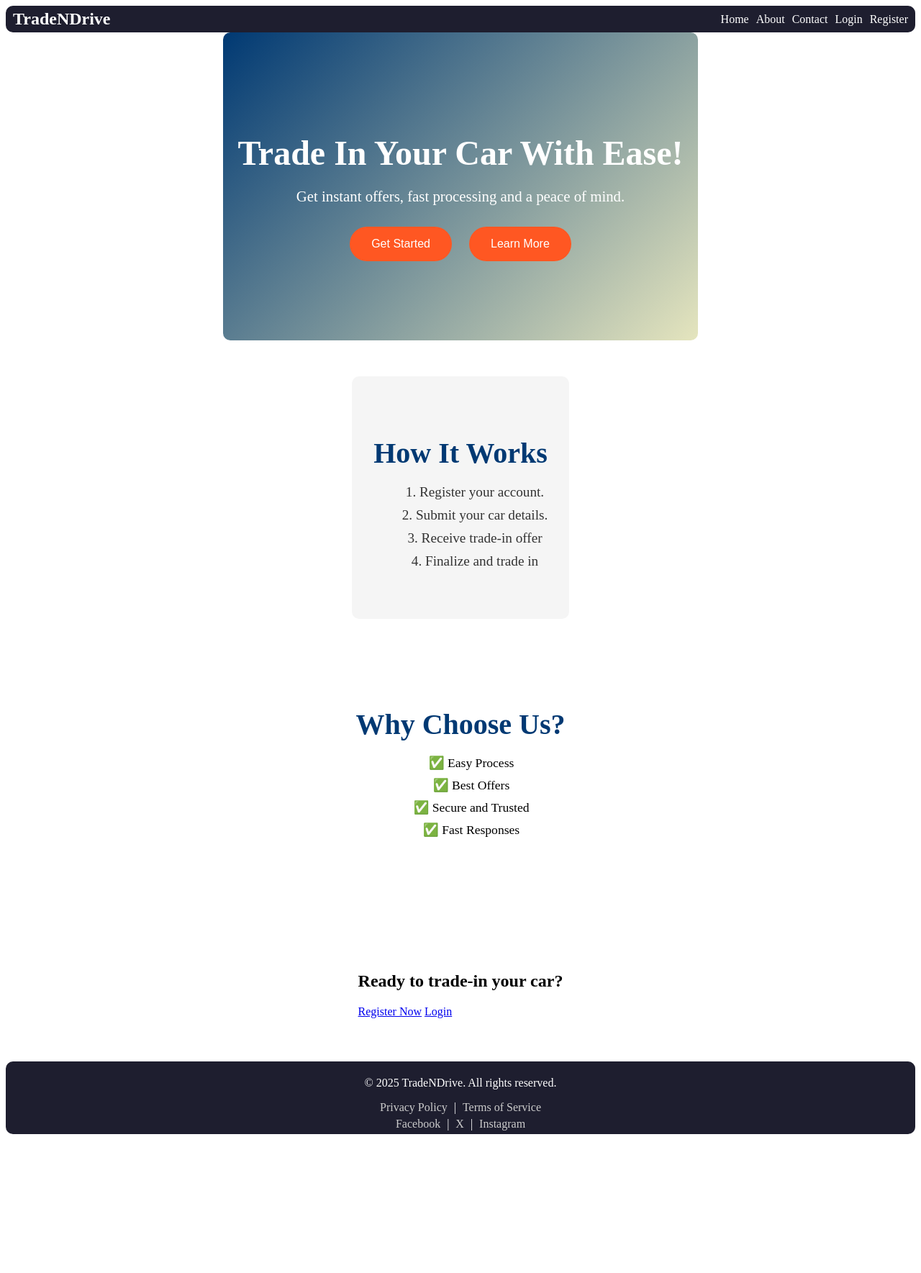
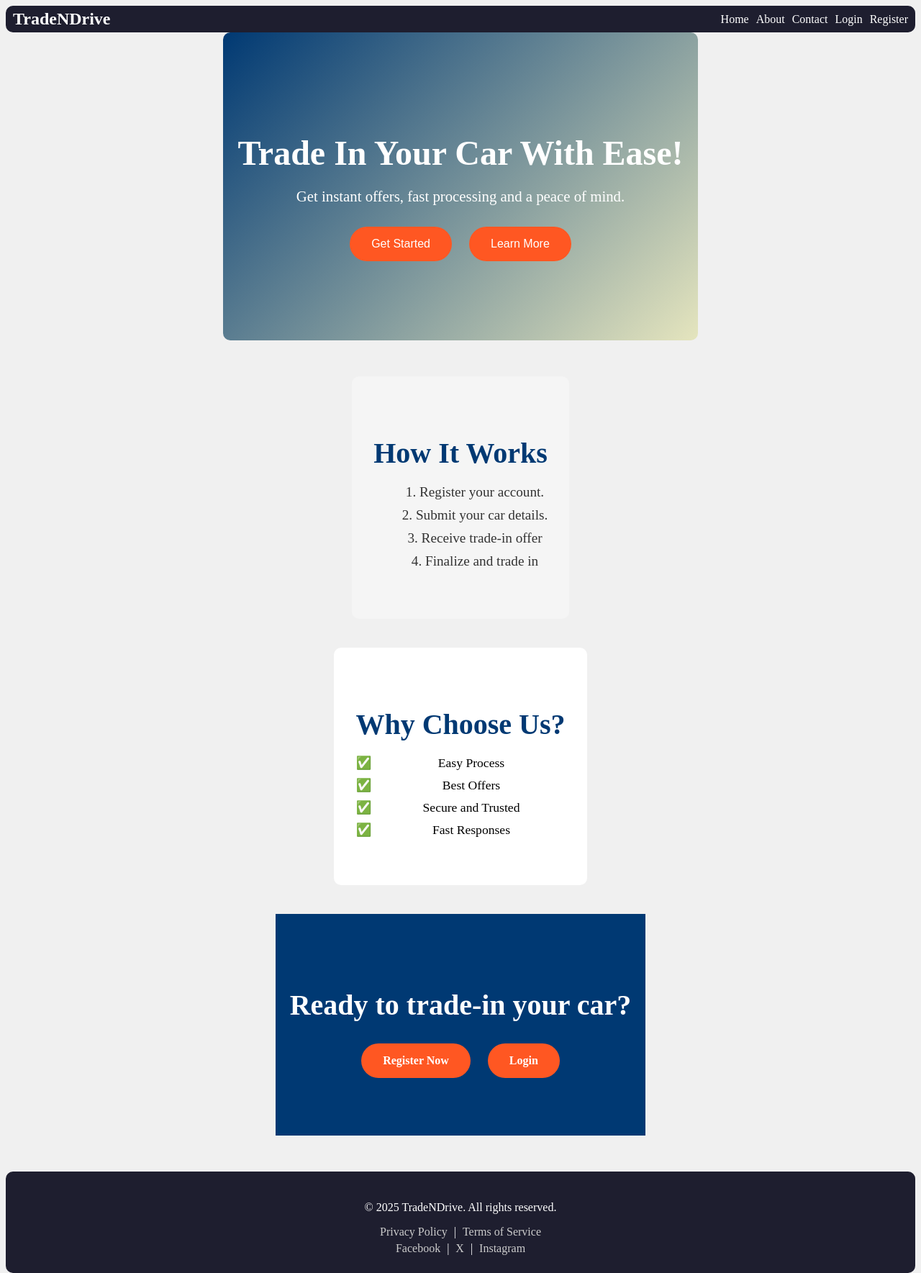
Before and after one commit to Eric-Muriuki/Car-Trade-In-System, a PHP site: page / in a window 1280 px wide. Shown: the whole page at 72% size. Before the commit the page ends 1576 px from the top, so only its background shows below. Run offline with PHP 8.4, Linux system fonts and the light colour scheme.

Commit message:
Enhance footer styles and add call-to-action section with improved layout and design

```diff
--- a/css/style.css
+++ b/css/style.css
@@ -1,5 +1,6 @@
 body, html{
     height: 100%; /* Full height */
     display: flex; /* Use flexbox for layout */
+    background-color: #f0f0f0; /* Light gray background */
     flex-direction: column; /* Stack children vertically */
 }
--- a/includes/footer.php
+++ b/includes/footer.php
@@ -9,9 +9,9 @@
             background-color: #1e1e2f; /*to set the background color of the footer */
             color: white; /*to set the text color of the footer */
             text-align: center; /*to center the text in the footer */
-            padding: 5px 10px; /*to set the padding of the footer */
+            padding: 25px 10px; /*to set the padding of the footer */
             border-radius: 10px; /*to set the border radius of the footer */
-            margin-top: auto; /*to set the margin top of the footer */
+            margin-top: 50px; /*to set the margin top of the footer */
         }
         .main-footer a{
             color: #ccc; /*to set the color of the links in the footer */
--- a/index.php
+++ b/index.php
@@ -83,6 +83,42 @@
             padding-left: 30px; /* left padding for the list items */
             position: relative; /* positions the list items relative to their container */
         }
+        .features ul li::before{
+            content: "✅"; /* adds a checkmark before each list item */
+            position: absolute; /* positions the checkmark absolutely */
+            left: 0; /* aligns the checkmark to the left */
+        }
+
+        .cta{
+            background-color: #003973; /* dark background color */
+            color: white; /* text color */
+            text-align: center; /* centers the text */
+            padding: 70px 20px; /* top/bottom and left/right padding */
+        }
+        .cta h2{
+            font-size: 2.5em; /* font size for the heading */
+            margin-bottom: 20px; /* space below the heading */
+        }
+        .cta .btn{
+            background-color: #ff5722; /* button background color */
+            color: white; /* button text color */
+            padding: 15px 30px; /* top/bottom and left/right padding */
+            margin: 10px; /* space around the button */
+            border: none; /* no border */
+            border-radius: 30px; /* rounded corners for the button */
+            text-decoration: none; /* removes underline from the link */
+            font-weight: bold; /* makes the button text bold */
+            display: inline-block; /* makes the link behave like a button */
+        }
+        .cta .btn:hover{
+            background-color: #e64a19; /* darker shade on hover */
+        }
+        .cta .btn:active{
+            background-color: #d84315; /* even darker shade on click */
+        }
+        a.btn{
+            transition: background-color 0.3s; /* smooth transition for background color */
+        }
     </style>
 
 </head>
@@ -110,10 +146,10 @@
 <section class="features">
     <h2>Why Choose Us?</h2>
     <ul>
-        <li>✅ Easy Process</li>
-        <li>✅ Best Offers</li>
-        <li>✅ Secure and Trusted</li>
-        <li>✅ Fast Responses</li>
+        <li>Easy Process</li>
+        <li>Best Offers</li>
+        <li>Secure and Trusted</li>
+        <li>Fast Responses</li>
     </ul>
 </section>
 
```
